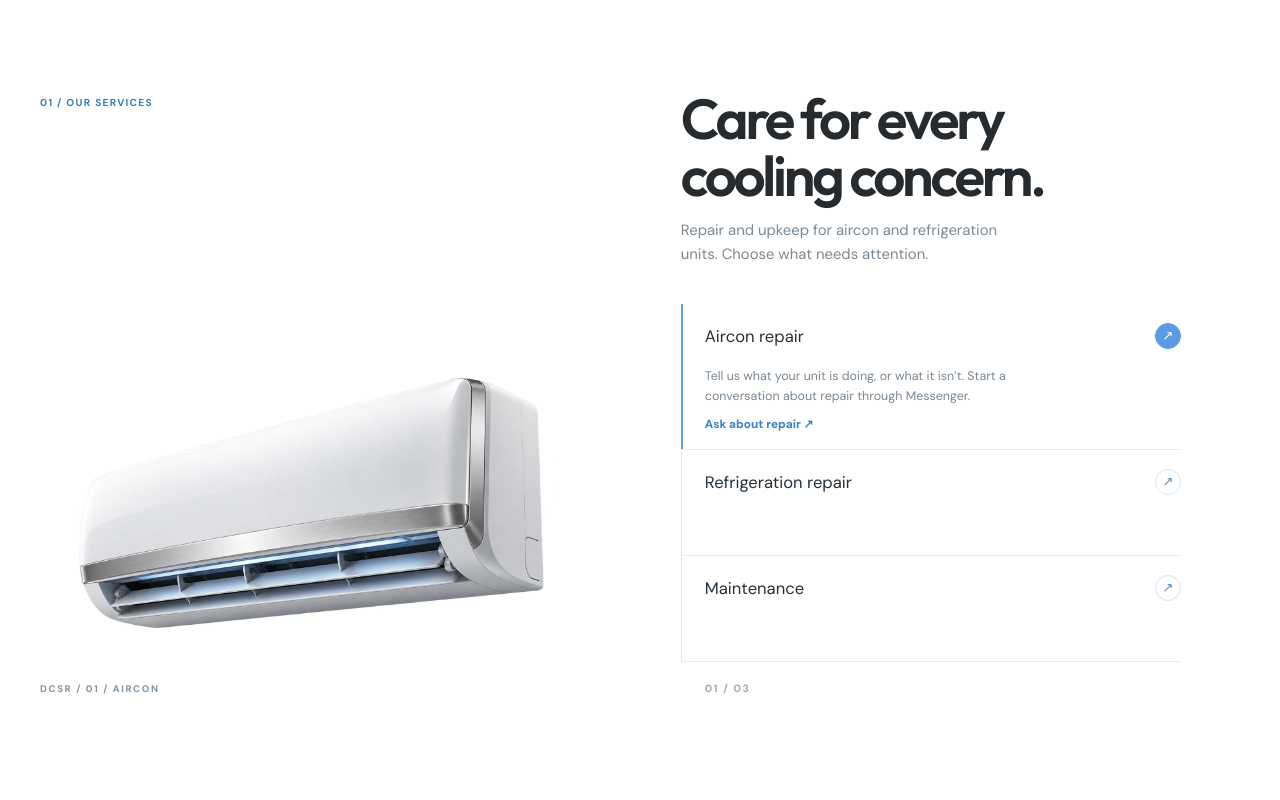
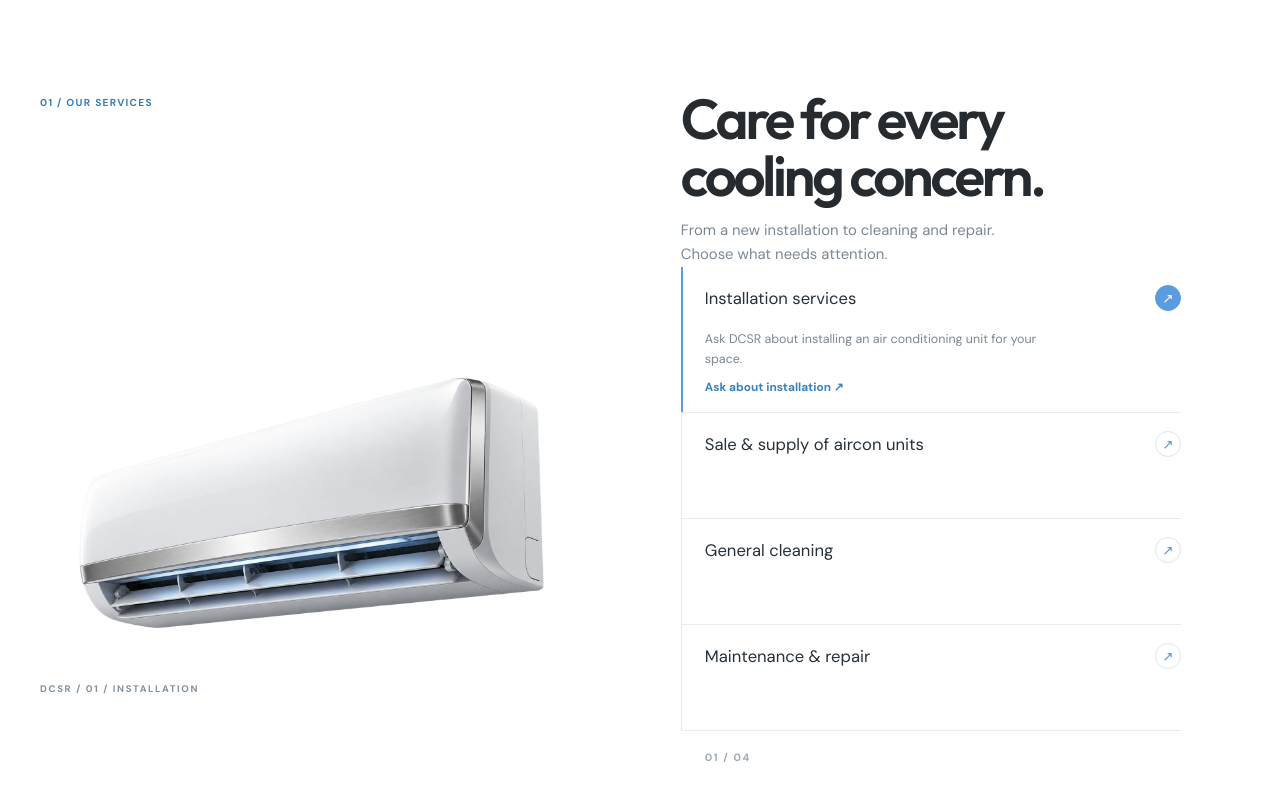
Before and after one commit to arkodevph/dcsr, a React (Vite) app: page / in a window 1280 px wide. Shown: the part 1004-1804 px from the top of the page. Built offline with nearby package versions, Linux system fonts and the light colour scheme; no server answers.

Commit message:
Add DCSR business services and contact details

```diff
--- a/reference.css
+++ b/reference.css
@@ -2,7 +2,7 @@
 body { background: #e9f2f7; }
 
 /* The service visual stays in place while scrolling changes the selected concern. */
-.services { height: 270svh; padding: 0; overflow: visible; color: #202b34; background: #fff; }
+.services { height: 320svh; padding: 0; overflow: visible; color: #202b34; background: #fff; }
 .services::before { display: none; }
 .services-stage { position: sticky; top: 0; height: 100svh; min-height: 680px; background: #fff; }
 .services-inner { display: grid; grid-template-columns: 47% 53%; grid-template-rows: auto 1fr; grid-template-areas: "label content" "visual content"; height: 100%; min-height: inherit; padding-top: clamp(135px, 15vh, 170px); padding-bottom: 60px; }
@@ -59,6 +59,9 @@ body { background: #e9f2f7; }
 .about-photo img, .about-photo::after { border-radius: 0; }
 .about-photo img { filter: saturate(.72); }
 .about-copy h2 { color: #233b4d; }
+.about-copy .about-approach { margin-top: 13px !important; font-size: .86rem !important; }
+.about-copy .about-values { margin: 16px 0 0 !important; color: #2d789e !important; font-size: .76rem !important; font-weight: 800; letter-spacing: .06em; text-transform: uppercase; }
+.about-values span { padding-inline: 5px; color: #83b7d0; }
 .about-proof { border-radius: 0; background: #fff; box-shadow: none; }
 .reviews { padding: 105px 0 110px; overflow: hidden; background: #fff; }
 .reviews-heading { text-align: center; }
@@ -91,6 +94,7 @@ body { background: #e9f2f7; }
 .review-card:first-child .review-card-foot span { color: #4f7187; }
 .booking-section { background: #f0f7fb; }
 .booking-frame { border-radius: 0; box-shadow: 0 16px 40px rgba(38,87,116,.08); }
+.booking-phone { display: inline-block; margin-top: 15px; color: #236b96; font-size: .78rem; font-weight: 700; }
 .faq { background: #fff; }
 .faq-list { border: 0; border-top: 1px solid #dbe5eb; border-radius: 0; padding: 0; background: none; box-shadow: none; }
 .faq-list details { border-bottom: 1px solid #dbe5eb; border-radius: 0; }
@@ -120,7 +124,10 @@ body { background: #e9f2f7; }
 .footer-main a:not(.brand) { display: block; width: max-content; min-height: 24px; margin-bottom: 7px; color: #fff; font-size: .82rem; }
 .footer-main a:not(.brand):hover, .footer-inquiry a:hover { color: #83b9ee; }
 .footer-inquiry p { max-width: 340px; color: #aeb6bc; font-size: .9rem; line-height: 1.55; }
-.footer-inquiry a { display: inline-flex !important; gap: 24px; margin-top: 12px; padding-bottom: 7px; border-bottom: 1px solid #6c7981; }
+.footer-inquiry address { display: flex; flex-direction: column; gap: 5px; color: #fff; font-size: .83rem; font-style: normal; line-height: 1.6; }
+.footer-inquiry address a { display: block !important; width: fit-content; margin: 0; padding: 0; border: 0; overflow-wrap: anywhere; }
+.footer-inquiry address span { display: block; margin-top: 4px; color: #c4cbd0; }
+.footer-inquiry > p { margin-top: 20px; color: #8a969d; font-size: .75rem; }
 .footer-signature { width: 100%; padding: 0; border: 0; color: #fff; font-family: "Outfit", Arial, sans-serif; font-size: clamp(9rem, 24vw, 24rem); font-weight: 700; letter-spacing: -.095em; line-height: .72; text-align: left; }
 .footer-bottom { display: flex; justify-content: space-between; gap: 20px; margin-top: 65px; padding: 18px 0 0; border-top: 1px solid #292e33; color: #747e85; font-size: .67rem; }
 
--- a/src/App.jsx
+++ b/src/App.jsx
@@ -4,33 +4,42 @@ import Cal, { getCalApi } from '@calcom/embed-react';
 const MESSENGER = 'https://m.me/zzzbhbp30';
 const FACEBOOK = 'https://www.facebook.com/zzzbhbp30';
 const REVIEWS = `${FACEBOOK}/reviews`;
+const PHONE = '0947-499-2273';
+const PHONE_LINK = 'tel:+639474992273';
+const EMAIL = 'dickson.gutierrez@yahoo.com';
 const HERO_VIDEO = import.meta.env.VITE_HERO_VIDEO_URL || '/assets/hero-aircon-loop.mp4';
 const CAL_LINK = import.meta.env.VITE_CAL_LINK?.trim() || '';
 const external = { target: '_blank', rel: 'noopener noreferrer' };
 
 const services = [
   {
-    number: '01 / AIRCON', title: 'Aircon repair',
+    number: '01 / INSTALLATION', title: 'Installation services',
     image: '/assets/service-aircon-3d.webp',
-    description: 'Tell us what your unit is doing, or what it isn’t. Start a conversation about repair through Messenger.',
-    link: 'Ask about repair', label: 'Ask about aircon repair on Messenger',
+    description: 'Ask DCSR about installing an air conditioning unit for your space.',
+    link: 'Ask about installation', label: 'Ask about aircon installation on Messenger',
   },
   {
-    number: '02 / REFRIGERATION', title: 'Refrigeration repair',
-    image: '/assets/service-refrigeration-3d.webp',
-    description: 'Get in touch about refrigeration equipment that needs inspection or repair.',
-    link: 'Ask about repair', label: 'Ask about refrigeration repair on Messenger',
+    number: '02 / AIRCON UNITS', title: 'Sale & supply of aircon units',
+    image: '/assets/service-aircon-3d.webp',
+    description: 'Get in touch about air conditioning units available for your needs.',
+    link: 'Ask about units', label: 'Ask about air conditioning units on Messenger',
   },
   {
-    number: '03 / UPKEEP', title: 'Maintenance',
+    number: '03 / CLEANING', title: 'General cleaning',
     image: '/assets/service-maintenance-3d.webp',
-    description: 'Ask about maintenance for your aircon or refrigeration system and share its current condition.',
-    link: 'Ask about maintenance', label: 'Ask about maintenance on Messenger',
+    description: 'Discuss cleaning for your air conditioning unit and share its current condition.',
+    link: 'Ask about cleaning', label: 'Ask about aircon cleaning on Messenger',
+  },
+  {
+    number: '04 / REPAIR', title: 'Maintenance & repair',
+    image: '/assets/service-refrigeration-3d.webp',
+    description: 'Tell DCSR what is happening with your aircon or refrigeration equipment.',
+    link: 'Ask about repair', label: 'Ask about maintenance and repair on Messenger',
   },
 ];
 
 const steps = [
-  ['Choose a concern', 'Repair, refrigeration, or maintenance.'],
+  ['Choose a concern', 'Installation, unit supply, cleaning, maintenance, or repair.'],
   ['Share your unit', 'The type or model, if you know it.'],
   ['Describe the issue', 'What changed, and a photo if useful.'],
   ['Add your location', 'Your city or barangay helps with availability.'],
@@ -39,9 +48,10 @@ const steps = [
 
 const faqs = [
   ['How do I request a service?', 'Use any “Message DCSR” link on this page. It opens DCSR’s Messenger conversation so you can explain your concern.'],
+  ['What services does DCSR offer?', 'DCSR lists installation, sale and supply of air conditioning units, general cleaning, and maintenance and repair for air conditioning and refrigeration.'],
   ['What should I include in my message?', 'Share the type of unit, the issue you noticed, your location, and any useful photos. DCSR can follow up about the details.'],
-  ['Do you serve my area?', 'Service coverage is best confirmed directly. Send your location to DCSR through Messenger and ask about availability.'],
-  ['Can I ask about maintenance?', 'Yes. DCSR’s public page describes repair and maintenance services. Send a message with your unit details to discuss your needs.'],
+  ['Where is DCSR based?', 'DCSR lists its address as 905 San Felipe St., Brgy. Lawy, Capas, Tarlac. For service coverage, send your location and ask about availability.'],
+  ['Can I call instead?', `Yes. The number on DCSR’s business flyer is ${PHONE}.`],
 ];
 
 const reviews = [
@@ -141,7 +151,7 @@ function Hero() {
       <div className="hero-main">
         <p className="hero-kicker">DCSR AIRCON & REFRIGERATION</p>
         <h1 id="hero-title"><span className="hero-line">Aircon trouble?</span><em className="hero-line hero-cool">Bring back the cool.</em></h1>
-        <p className="hero-description">Aircon and refrigeration repair and maintenance. Tell DCSR what needs attention and start the conversation on Messenger.</p>
+        <p className="hero-description">Installation, unit supply, cleaning, maintenance and repair for aircon and refrigeration. Tell DCSR what needs attention on Messenger.</p>
         <div className="hero-actions">
           <a className="button button-primary" href={MESSENGER} {...external}>Message DCSR <span aria-hidden="true">↗</span></a>
           <a className="button button-outline" href="#services">Explore our services <span aria-hidden="true">↗</span></a>
@@ -196,7 +206,7 @@ function Services() {
           <span className="services-visual-caption">DCSR / {services[active].number}</span>
         </div>
         <div className="services-content">
-          <div className="services-heading"><h2 id="services-title">Care for every<br />cooling concern.</h2><p>Repair and upkeep for aircon and refrigeration units. Choose what needs attention.</p></div>
+          <div className="services-heading"><h2 id="services-title">Care for every<br />cooling concern.</h2><p>From a new installation to cleaning and repair. Choose what needs attention.</p></div>
           <div className="services-list">
             {services.map((service, index) => <div className={`services-row${index === active ? ' is-active' : ''}`} key={service.number}>
               <button type="button" onClick={() => setActive(index)} onMouseEnter={() => setActive(index)} aria-label={`Show ${service.title}`} aria-pressed={index === active}><span>{service.title}</span><span className="services-row-arrow" aria-hidden="true">↗</span></button>
@@ -217,7 +227,9 @@ function About() {
       <div className="about-copy" data-reveal>
         <p className="section-kicker section-kicker-light">02 / ABOUT DCSR</p>
         <h2 id="about-title">The details make<br /><em>the difference.</em></h2>
-        <p>DCSR handles aircon and refrigeration repair and maintenance. Tell them what is happening with your unit, and get a direct conversation started.</p>
+        <p>Since 2020, DCSR Aircon &amp; Refrigeration Repair Services has provided air conditioning and refrigeration solutions for residential, commercial, and industrial clients. The business is based in Capas, Tarlac and owned by Dickson J. Gutierrez.</p>
+        <p className="about-approach">DCSR’s business profile highlights trained technicians, modern tools, accurate diagnostics, affordable pricing, and responsive technical support.</p>
+        <p className="about-values">Integrity <span>·</span> Excellence <span>·</span> Accountability</p>
         <div className="about-proof"><span>FROM A CUSTOMER REVIEW</span><blockquote>“Very accommodating ng owner and at the same time sya din ang mismong gagawa ng trabaho.”</blockquote><strong>Aileen Nicasio · June 2023</strong></div>
         <a className="text-link about-link" href={MESSENGER} {...external}>Talk to DCSR about your unit <span aria-hidden="true">↗</span></a>
       </div>
@@ -287,12 +299,12 @@ function Booking() {
       <div className="booking-copy" data-reveal>
         <p className="section-kicker section-kicker-light">05 / SERVICE INQUIRY</p>
         <h2 id="booking-title">Tell us the issue.<br /><em>{CAL_LINK ? 'Find time to talk.' : 'Start the conversation.'}</em></h2>
-        <p>{CAL_LINK ? 'Choose a time to discuss your aircon or refrigeration concern. DCSR can confirm service details and availability with you afterward.' : 'Begin with a short message about your unit. DCSR can discuss the details and next steps with you directly.'}</p>
+        <p>{CAL_LINK ? 'Choose a time to discuss installation, unit supply, cleaning, maintenance, or repair. DCSR can confirm the details and availability with you afterward.' : 'Begin with a short message about the service you need and your unit. DCSR can discuss the details and next steps with you directly.'}</p>
         {CAL_LINK && <div className="booking-prep"><span>WHAT TO HAVE READY</span><ul><li>Type of unit or service needed</li><li>What you have noticed</li><li>Your city or barangay</li></ul></div>}
       </div>
       <div className="booking-frame">
         <div className="booking-frame-head"><span>DCSR / SERVICE INQUIRY</span><span>{CAL_LINK ? 'CHOOSE A TIME' : 'MESSAGE DCSR'}</span></div>
-        {CAL_LINK ? <div className="booking-embed"><CalCalendar /></div> : <div className="booking-pending"><span className="booking-pending-label">DIRECT INQUIRY / MESSENGER</span><h3>Tell us what needs attention.</h3><p>Online scheduling is being prepared. You can send the essentials now and continue directly with DCSR.</p><div className="booking-preview" aria-label="Details to include"><span><b>01</b> Your unit</span><span><b>02</b> The issue</span><span><b>03</b> Your location</span></div><a className="button button-primary" href={MESSENGER} {...external}>Send an inquiry <span aria-hidden="true">↗</span></a></div>}
+        {CAL_LINK ? <div className="booking-embed"><CalCalendar /></div> : <div className="booking-pending"><span className="booking-pending-label">DIRECT INQUIRY / MESSENGER</span><h3>Tell us what needs attention.</h3><p>Online scheduling is being prepared. You can send the essentials now and continue directly with DCSR.</p><div className="booking-preview" aria-label="Details to include"><span><b>01</b> Service needed</span><span><b>02</b> Your unit</span><span><b>03</b> Your location</span></div><a className="button button-primary" href={MESSENGER} {...external}>Send an inquiry <span aria-hidden="true">↗</span></a><a className="booking-phone" href={PHONE_LINK}>Or call {PHONE}</a></div>}
         <div className="booking-frame-foot"><span>{CAL_LINK ? 'An inquiry time is for discussing your concern.' : 'Continue the conversation directly on Messenger.'}</span>{CAL_LINK && <a href={`https://cal.com/${CAL_LINK}`} {...external}>Open calendar separately ↗</a>}</div>
       </div>
     </div>
@@ -325,10 +337,10 @@ function Footer() {
       <div className="footer-main">
         <div><h2>Explore</h2><a href="#services">Services</a><a href="#about">About DCSR</a><a href="#reviews">Reviews</a><a href="#inquire">Inquire</a><a href="#faq">FAQs</a></div>
         <div><h2>Connect</h2><a href={MESSENGER} {...external}>Messenger ↗</a><a href={FACEBOOK} {...external}>Facebook page ↗</a><a href={REVIEWS} {...external}>Customer reviews ↗</a></div>
-        <div className="footer-inquiry"><h2>Have a question?</h2><p>Tell us about your unit, the issue, and your location. DCSR can take it from there.</p><a href={MESSENGER} {...external}>Start a conversation <span aria-hidden="true">↗</span></a></div>
+        <div className="footer-inquiry"><h2>Contact DCSR</h2><address><a href={PHONE_LINK}>{PHONE}</a><a href={`mailto:${EMAIL}`}>{EMAIL}</a><span>905 San Felipe St., Brgy. Lawy,<br />Capas, Tarlac</span></address><p>Dickson J. Gutierrez · Owner</p></div>
       </div>
       <div className="footer-signature" aria-hidden="true">DCSR</div>
-      <div className="footer-bottom"><span>© {new Date().getFullYear()} DCSR Aircon & Refrigeration Repair Services</span><span>Aircon · Refrigeration · Maintenance</span></div>
+      <div className="footer-bottom"><span>© {new Date().getFullYear()} DCSR Aircon & Refrigeration Repair Services</span><span>Installation · Unit supply · Cleaning · Maintenance &amp; repair</span></div>
     </div>
   </footer>;
 }
```
Also changed, not shown: 1 other file (tests, documents, lock files or other folders).
